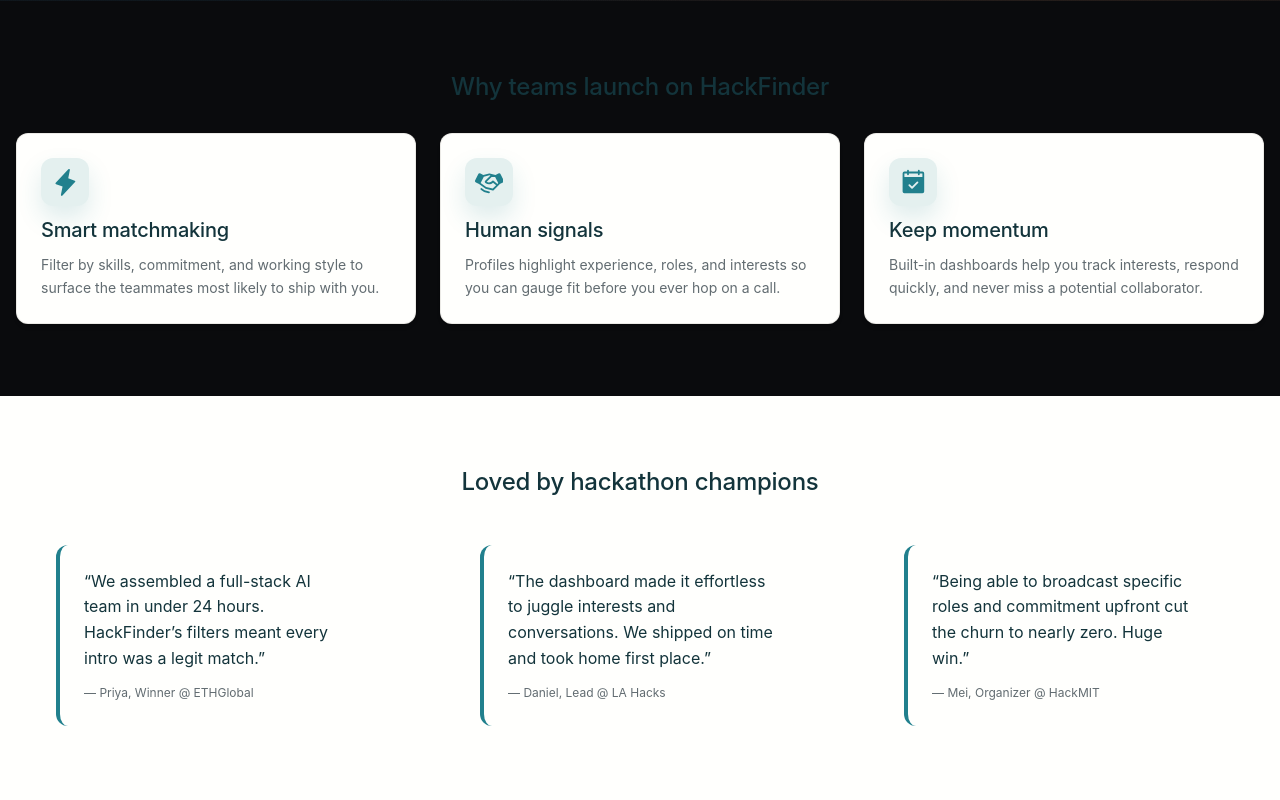
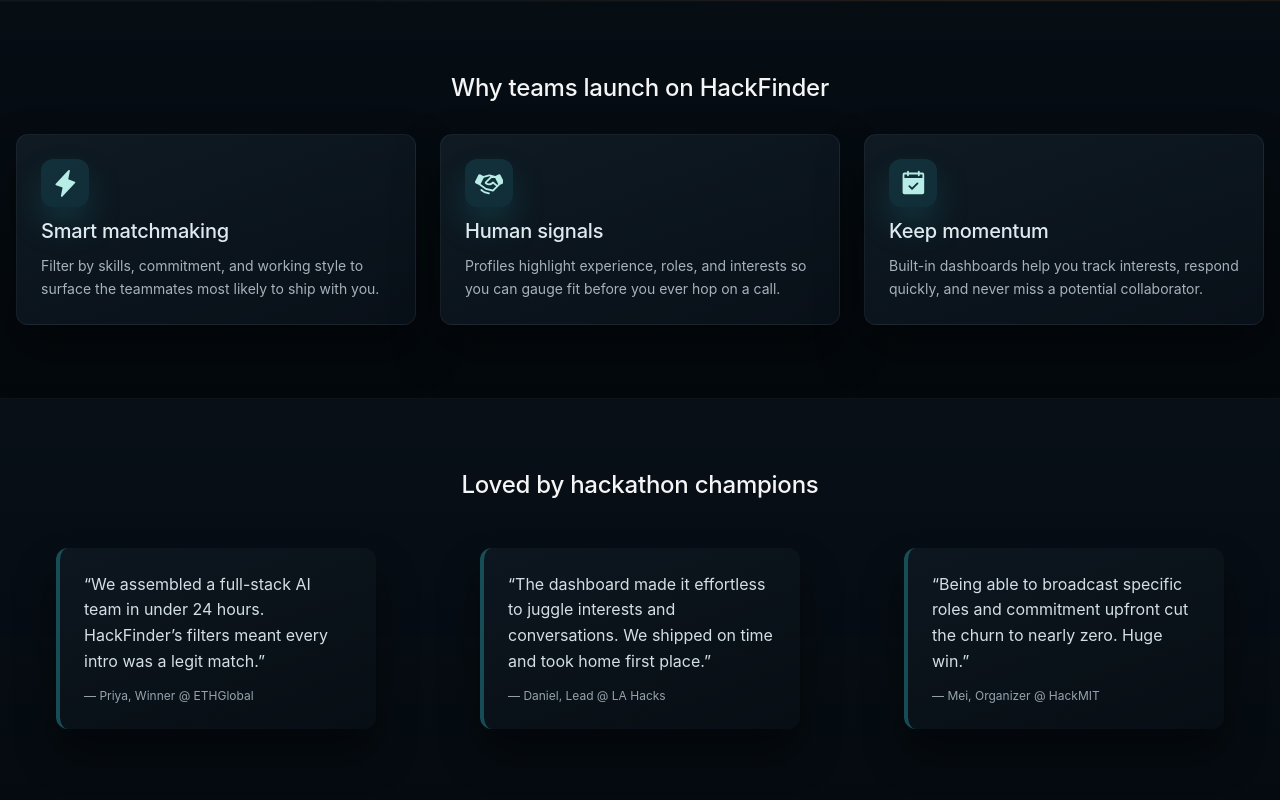
Before and after one commit to DeepanshuSagore/HackFinder, a React (Vite) app: page / in a window 1280 px wide. Shown: the part 740-1540 px from the top of the page. Built offline with nearby package versions, Linux system fonts and the light colour scheme; a web font is replaced by a local one.

Commit message:
universal dark mode

```diff
--- a/src/App.jsx
+++ b/src/App.jsx
@@ -106,6 +106,23 @@
         })),
     [interests, currentUser.id, posts]
   );
+
+  useEffect(() => {
+    if (typeof document === 'undefined') {
+      return undefined;
+    }
+
+    const previousScheme = document.documentElement.getAttribute('data-color-scheme');
+    document.documentElement.setAttribute('data-color-scheme', 'dark');
+
+    return () => {
+      if (previousScheme) {
+        document.documentElement.setAttribute('data-color-scheme', previousScheme);
+      } else {
+        document.documentElement.removeAttribute('data-color-scheme');
+      }
+    };
+  }, []);
 
   const suggestedPosts = useMemo(
     () => posts.filter((post) => post.owner_id !== currentUser.id).slice(0, 3),
--- a/src/components/HamburgerMenu.css
+++ b/src/components/HamburgerMenu.css
@@ -5,10 +5,10 @@
   right: 0;
   width: clamp(260px, 75vw, 320px);
   height: 100vh;
-  background-color: var(--color-surface);
-  color: var(--color-text);
-  box-shadow: -8px 0 24px rgba(0, 0, 0, 0.08);
-  border-left: 1px solid var(--color-border);
+  background: linear-gradient(165deg, rgba(5, 12, 18, 0.98), rgba(8, 22, 30, 0.9));
+  color: rgba(224, 234, 239, 0.95);
+  box-shadow: -8px 0 32px rgba(0, 0, 0, 0.35);
+  border-left: 1px solid rgba(255, 255, 255, 0.06);
   border-radius: var(--radius-md) 0 0 var(--radius-md);
   padding: var(--space-24);
   z-index: 1000;
@@ -71,8 +71,8 @@
 }
 
 .user-profile-section:hover {
-  background: rgba(var(--color-teal-500-rgb), 0.12);
-  color: var(--color-primary);
+  background: rgba(var(--color-teal-500-rgb), 0.18);
+  color: rgba(195, 249, 241, 0.92);
 }
 
 .dropdown-user-avatar {
@@ -114,11 +114,11 @@
   align-items: center;
   gap: var(--space-12);
   padding: var(--space-12) var(--space-16);
-  background: rgba(var(--color-brown-600-rgb), 0.04);
-  border: 1px solid transparent;
+  background: rgba(255, 255, 255, 0.04);
+  border: 1px solid rgba(255, 255, 255, 0.05);
   border-radius: var(--radius-base);
   cursor: pointer;
-  color: var(--color-text);
+  color: rgba(225, 236, 240, 0.92);
   font-size: var(--font-size-lg);
   text-align: left;
   transition: background-color var(--duration-fast) var(--ease-standard),
@@ -127,14 +127,14 @@
 }
 
 .dropdown-menu-item:hover {
-  color: var(--color-primary);
-  background: rgba(var(--color-teal-500-rgb), 0.12);
-  border-color: rgba(var(--color-teal-500-rgb), 0.16);
+  color: rgba(193, 247, 240, 0.95);
+  background: rgba(var(--color-teal-500-rgb), 0.24);
+  border-color: rgba(var(--color-teal-500-rgb), 0.3);
 }
 
 .dropdown-menu-item:active {
   transform: translateY(1px);
-  background: rgba(var(--color-teal-500-rgb), 0.18);
+  background: rgba(var(--color-teal-500-rgb), 0.32);
 }
 
 .dropdown-menu-item:focus-visible {
@@ -150,7 +150,7 @@
 .dropdown-footer {
   margin-top: auto;
   padding-top: var(--space-20);
-  border-top: 1px solid var(--color-border);
+  border-top: 1px solid rgba(255, 255, 255, 0.08);
 }
 
 .nav-overlay {
@@ -168,21 +168,21 @@
 /* Dark mode styles */
 @media (prefers-color-scheme: dark) {
   .hamburger-menu-dropdown {
-    box-shadow: -8px 0 32px rgba(0, 0, 0, 0.45);
+    box-shadow: -8px 0 36px rgba(0, 0, 0, 0.55);
   }
 
   .dropdown-menu-item {
-    background: rgba(255, 255, 255, 0.03);
-    border-color: rgba(255, 255, 255, 0.04);
+    background: rgba(255, 255, 255, 0.05);
+    border-color: rgba(255, 255, 255, 0.06);
   }
 
   .dropdown-menu-item:hover {
-    background: rgba(var(--color-teal-300-rgb), 0.18);
-    border-color: rgba(var(--color-teal-300-rgb), 0.2);
+    background: rgba(var(--color-teal-300-rgb), 0.26);
+    border-color: rgba(var(--color-teal-300-rgb), 0.32);
   }
 
   .dropdown-menu-item:active {
-    background: rgba(var(--color-teal-300-rgb), 0.25);
+    background: rgba(var(--color-teal-300-rgb), 0.34);
   }
 
   .dropdown-footer {
--- a/style.css
+++ b/style.css
@@ -1454,11 +1454,13 @@
 
 .landing__section {
   padding: 72px 0;
-  background: var(--color-surface);
+  background: linear-gradient(180deg, rgba(8, 16, 23, 0.96), rgba(5, 10, 16, 0.9));
+  border-top: 1px solid rgba(255, 255, 255, 0.04);
+  border-bottom: 1px solid rgba(0, 0, 0, 0.35);
 }
 
 .landing__section:nth-of-type(even) {
-  background: rgba(var(--color-brown-600-rgb), 0.05);
+  background: linear-gradient(180deg, rgba(6, 14, 20, 0.94), rgba(4, 8, 13, 0.9));
 }
 
 .landing__features h2,
@@ -1474,14 +1476,15 @@
 }
 
 .landing__feature-card {
-  background: var(--color-surface);
-  border: 1px solid rgba(var(--color-brown-600-rgb), 0.12);
+  background: linear-gradient(160deg, rgba(16, 28, 36, 0.94), rgba(9, 17, 25, 0.9));
+  border: 1px solid rgba(255, 255, 255, 0.06);
   border-radius: var(--radius-lg);
   padding: var(--space-24);
   display: flex;
   flex-direction: column;
   gap: var(--space-12);
-  box-shadow: var(--shadow-md);
+  box-shadow: 0 24px 48px rgba(0, 0, 0, 0.45);
+  color: rgba(226, 237, 242, 0.96);
 }
 
 .landing__feature-icon {
@@ -1491,9 +1494,9 @@
   width: 48px;
   height: 48px;
   border-radius: var(--radius-lg);
-  background: rgba(var(--color-teal-500-rgb), 0.12);
-  color: var(--color-primary);
-  box-shadow: 0 12px 24px rgba(var(--color-teal-500-rgb), 0.15);
+  background: rgba(var(--color-teal-500-rgb), 0.22);
+  color: rgba(193, 247, 240, 0.95);
+  box-shadow: 0 18px 32px rgba(var(--color-teal-500-rgb), 0.25);
 }
 
 .landing__feature-icon svg {
@@ -1501,8 +1504,12 @@
   height: 60%;
 }
 
+.landing__feature-card h3 {
+  color: rgba(227, 239, 244, 0.98);
+}
+
 .landing__feature-card p {
-  color: var(--color-text-secondary);
+  color: rgba(200, 214, 222, 0.82);
   margin: 0;
   line-height: 1.6;
 }
@@ -1514,21 +1521,22 @@
 }
 
 .landing__testimonial-grid blockquote {
-  background: var(--color-surface);
-  border-left: 4px solid var(--color-primary);
+  background: linear-gradient(160deg, rgba(14, 24, 32, 0.94), rgba(8, 14, 21, 0.9));
+  border-left: 4px solid rgba(var(--color-teal-500-rgb), 0.55);
   border-radius: var(--radius-lg);
   padding: var(--space-24);
-  color: var(--color-text);
+  color: rgba(224, 236, 241, 0.94);
   font-size: var(--font-size-lg);
   line-height: 1.6;
   display: flex;
   flex-direction: column;
   gap: var(--space-12);
+  box-shadow: 0 24px 40px rgba(0, 0, 0, 0.4);
 }
 
 .landing__testimonial-grid cite {
   font-style: normal;
-  color: var(--color-text-secondary);
+  color: rgba(190, 204, 214, 0.78);
   font-size: var(--font-size-sm);
 }
 
@@ -2687,20 +2695,21 @@
   left: 0;
   right: 0;
   bottom: 0;
-  background-color: rgba(0, 0, 0, 0.5);
-  backdrop-filter: blur(4px);
+  background-color: rgba(2, 6, 10, 0.65);
+  backdrop-filter: blur(6px);
 }
 
 .modal-content {
   position: relative;
-  background-color: var(--color-surface);
+  background: linear-gradient(165deg, rgba(9, 18, 26, 0.98), rgba(6, 12, 19, 0.94));
   border-radius: var(--radius-lg);
-  border: 1px solid var(--color-card-border);
-  box-shadow: var(--shadow-lg);
+  border: 1px solid rgba(255, 255, 255, 0.08);
+  box-shadow: 0 28px 64px rgba(0, 0, 0, 0.55);
   width: 100%;
   max-width: 600px;
   max-height: 90vh;
   overflow-y: auto;
+  color: rgba(221, 233, 239, 0.96);
 }
 
 .modal-header {
@@ -2708,19 +2717,19 @@
   align-items: center;
   justify-content: space-between;
   padding: var(--space-24);
-  border-bottom: 1px solid var(--color-card-border-inner);
+  border-bottom: 1px solid rgba(255, 255, 255, 0.05);
 }
 
 .modal-header h3 {
   margin: 0;
-  color: var(--color-text);
+  color: rgba(233, 243, 247, 0.98);
 }
 
 .modal-close {
   background: none;
   border: none;
   font-size: var(--font-size-2xl);
-  color: var(--color-text-secondary);
+  color: rgba(187, 203, 212, 0.72);
   cursor: pointer;
   padding: var(--space-4);
   line-height: 1;
@@ -2729,12 +2738,13 @@
 }
 
 .modal-close:hover {
-  color: var(--color-text);
-  background-color: var(--color-secondary);
+  color: rgba(233, 243, 247, 0.98);
+  background-color: rgba(255, 255, 255, 0.06);
 }
 
 .modal-body {
   padding: var(--space-24);
+  color: rgba(206, 218, 226, 0.85);
 }
 
 .modal-footer {
```
Also changed, not shown: 2 other files (tests, documents, lock files or other folders).
